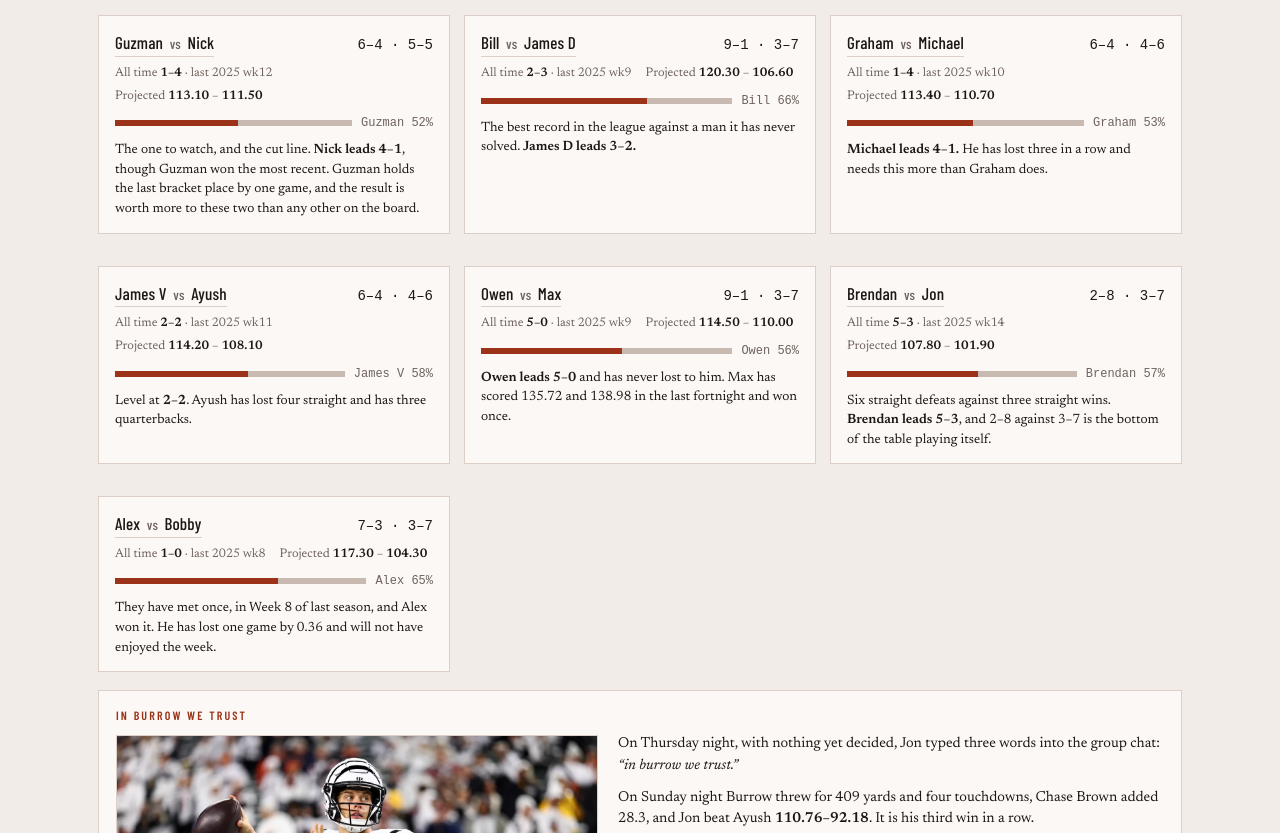
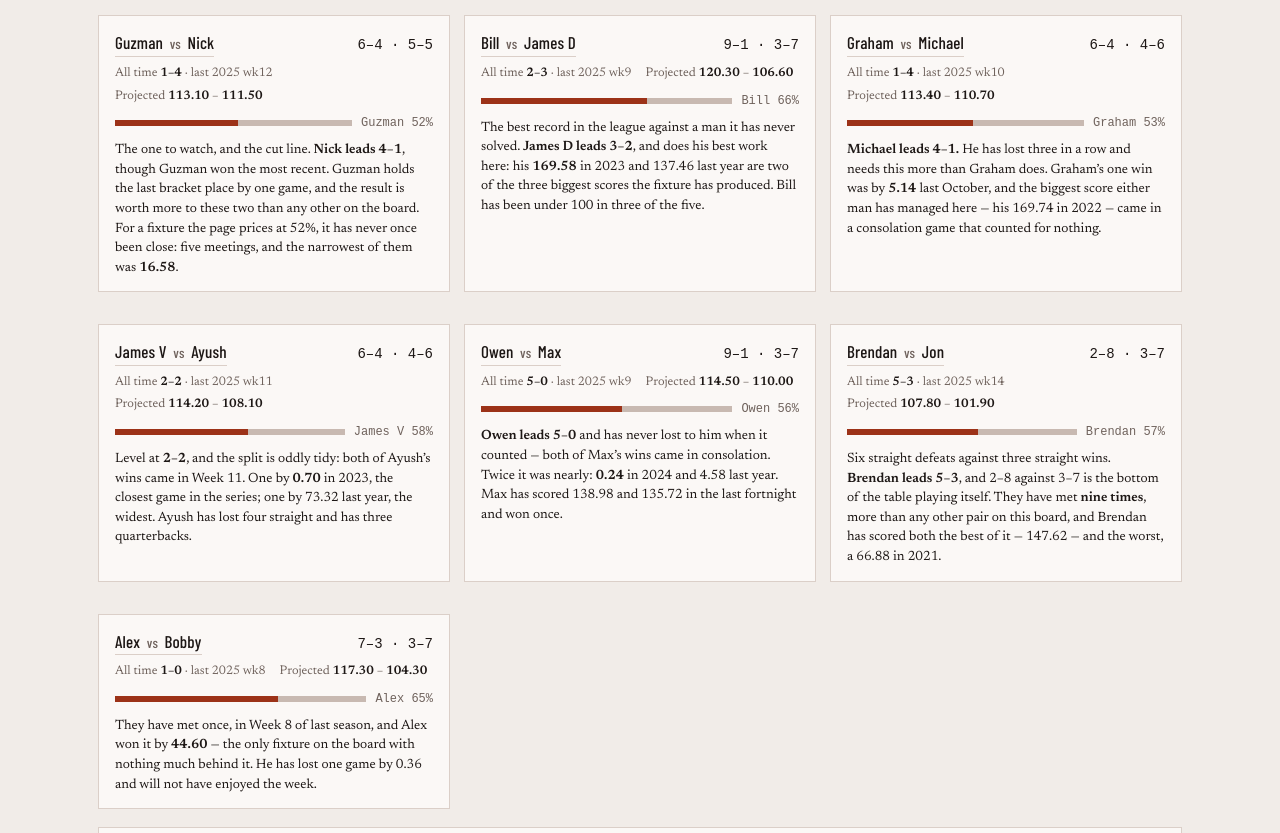
Before and after one commit to jahcrab/TheCoolLeague, a plain HTML site: page public/index.html in a window 1280 px wide. Shown: the part 4303-5136 px from the top of the page. Drawn offline with nearby package versions, Linux system fonts and the light colour scheme.

Commit message:
Correct the MVP card; give the slate some history
The MVP card said most of the 5.45 swing "was not earned on the field"
and credited Walker's injury with 4.01 of it. That was wrong. Walker is
identical at Week 9 and Week 10 -- 24.550 a game, eight games, 72.08 --
so he contributed nothing. Had he played and scored his average his
per-game figure would be unchanged and Gibbs' number identical. The gap
grew by 2.006 because Gibbs' own average grew by 2.006: he scored 44.2,
which is 18.05 above his average, and the ladder counts a rise like that
four times over. 8.02 from that, 7.50 from the game, the win and the WAR
bonus.

The paragraph after it was wrong twice: Nacua is not on the ladder at
all, so he was never the receiver baseline. CeeDee Lamb has been second
since Week 8, and his slip from 22.422 to 22.200 was worth 0.44.

Slate notes were thin, so each now carries something from the archive:
five Guzman-Nick meetings and none closer than 16.58; both of Ayush's
wins over James V coming in Week 11; both of Max's wins over Owen coming
in consolation; Brendan and Jon having met nine times.

Co-Authored-By: Claude Opus 5 <noreply@anthropic.com>
Claude-Session: https://claude.ai/code/session_013zvrbkmsLqJGurJxMMmd5c

```diff
--- a/public/index.html
+++ b/public/index.html
@@ -885,8 +885,8 @@ const ISSUE={
     alt:'A line chart of the MVP race from Week 3 to Week 10',
     cap:'Since Week 3 the gap has never once reached five points.', body:[
    'Gibbs goes to <strong>97.00</strong>. Jaxon Smith-Njigba, who scored 31.1 and had a perfectly good week, goes to <strong>92.63</strong>. A week ago Smith-Njigba led by 1.08. Gibbs leads by <strong>4.37</strong>.',
-   'Most of that 5.45 swing was not earned on the field. <strong>Kenneth Walker III missed the week with a groin injury</strong>, and the ladder pays a man twice over for the gap between him and the second-best at his position. Walker is frozen at 24.550. Gibbs went from 26.150 to 28.156. The gap went from 1.600 to <strong>3.606</strong>, and that alone is worth 4.01 of it.',
-   'It is the second week running that an injury to someone else has moved this race. Puka Nacua’s put Smith-Njigba in front a week ago, by taking the receiver baseline away. Walker’s has taken it back.',
+   'All of that 5.45 swing was earned on the field. Gibbs scored <strong>44.2</strong>, which is <strong>18.05 above his own average</strong>, and one game like that dragged his per-game figure from 26.150 to 28.156. The ladder counts a rise like that four times over — in the average, in the margin over replacement, and twice in the gap to the second-best back — so those two points are worth 8.02 on their own. The other 7.50 is the week’s ordinary credit: the game, the win, and the bonus for a man his manager could not have won without. Bill without him scores 94.24 and loses by 35.',
+   'The second-best man at a position is the lever in all this, and neither baseline did much. CeeDee Lamb has been the second receiver since Week 8 and slipped from 22.422 to 22.200, worth all of <strong>0.44</strong> to Smith-Njigba. Walker, out injured, sits exactly where he did at <strong>24.550</strong>. The rest of it is two men scoring.',
    'They have now traded the lead three times since Week 3 and have never been more than a few points apart since Week 5. In Week 6 they were separated by <strong>0.17</strong>.']},
   watch:{title:'Week 11 · The One to Watch', body:[
    '<strong>Guzman at Nick.</strong> Six of fourteen make the bracket. Guzman is sixth at 6–4 and Nick is seventh at 5–5, so this is the cut line being played for directly.',
@@ -908,19 +908,19 @@ const ISSUE={
    {w:'Graham', note:'A 2.16 squeak until Monday night, when <strong>Zay Flowers added 11.40</strong> and made it 13.56 — rather spoiling the forecast he had given Brendan beforehand, that <em>“our game will legit end 40-39.”</em> Purdy 31.66, Kamara 16.4, and a trade he has already conceded: <em>“doh def won that trade.”</em>'}],
   slate:{wk:11, games:[
    {a:'Guzman',b:'Nick',pa:113.1,pb:111.5,fav:'Guzman',pct:52,
-    note:'The one to watch, and the cut line. <strong>Nick leads 4–1</strong>, though Guzman won the most recent. Guzman holds the last bracket place by one game, and the result is worth more to these two than any other on the board.'},
+    note:'The one to watch, and the cut line. <strong>Nick leads 4–1</strong>, though Guzman won the most recent. Guzman holds the last bracket place by one game, and the result is worth more to these two than any other on the board. For a fixture the page prices at 52%, it has never once been close: five meetings, and the narrowest of them was <strong>16.58</strong>.'},
    {a:'Bill',b:'James D',pa:120.3,pb:106.6,fav:'Bill',pct:66,
-    note:'The best record in the league against a man it has never solved. <strong>James D leads 3–2.</strong>'},
+    note:'The best record in the league against a man it has never solved. <strong>James D leads 3–2</strong>, and does his best work here: his <strong>169.58</strong> in 2023 and 137.46 last year are two of the three biggest scores the fixture has produced. Bill has been under 100 in three of the five.'},
    {a:'Graham',b:'Michael',pa:113.4,pb:110.7,fav:'Graham',pct:53,
-    note:'<strong>Michael leads 4–1.</strong> He has lost three in a row and needs this more than Graham does.'},
+    note:'<strong>Michael leads 4–1.</strong> He has lost three in a row and needs this more than Graham does. Graham’s one win was by <strong>5.14</strong> last October, and the biggest score either man has managed here — his 169.74 in 2022 — came in a consolation game that counted for nothing.'},
    {a:'James V',b:'Ayush',pa:114.2,pb:108.1,fav:'James V',pct:58,
-    note:'Level at <strong>2–2</strong>. Ayush has lost four straight and has three quarterbacks.'},
+    note:'Level at <strong>2–2</strong>, and the split is oddly tidy: both of Ayush’s wins came in Week 11. One by <strong>0.70</strong> in 2023, the closest game in the series; one by 73.32 last year, the widest. Ayush has lost four straight and has three quarterbacks.'},
    {a:'Owen',b:'Max',pa:114.5,pb:110.0,fav:'Owen',pct:56,
-    note:'<strong>Owen leads 5–0</strong> and has never lost to him. Max has scored 135.72 and 138.98 in the last fortnight and won once.'},
+    note:'<strong>Owen leads 5–0</strong> and has never lost to him when it counted — both of Max’s wins came in consolation. Twice it was nearly: <strong>0.24</strong> in 2024 and 4.58 last year. Max has scored 138.98 and 135.72 in the last fortnight and won once.'},
    {a:'Brendan',b:'Jon',pa:107.8,pb:101.9,fav:'Brendan',pct:57,
-    note:'Six straight defeats against three straight wins. <strong>Brendan leads 5–3</strong>, and 2–8 against 3–7 is the bottom of the table playing itself.'},
+    note:'Six straight defeats against three straight wins. <strong>Brendan leads 5–3</strong>, and 2–8 against 3–7 is the bottom of the table playing itself. They have met <strong>nine times</strong>, more than any other pair on this board, and Brendan has scored both the best of it — 147.62 — and the worst, a 66.88 in 2021.'},
    {a:'Alex',b:'Bobby',pa:117.3,pb:104.3,fav:'Alex',pct:65,
-    note:'They have met once, in Week 8 of last season, and Alex won it. He has lost one game by 0.36 and will not have enjoyed the week.'}]},
+    note:'They have met once, in Week 8 of last season, and Alex won it by <strong>44.60</strong> — the only fixture on the board with nothing much behind it. He has lost one game by 0.36 and will not have enjoyed the week.'}]},
   ad:{img:'news/draftroulette.webp', h:720,
     alt:'Draft Roulette: a seven-round draft board with three rounds filled and four open',
     cap:'<strong>Jahmyr Gibbs went 44.2 on Sunday. Christian McCaffrey went 46.3.</strong> Both were first-round picks in August, so in this game you could only have signed one of them.',
```
